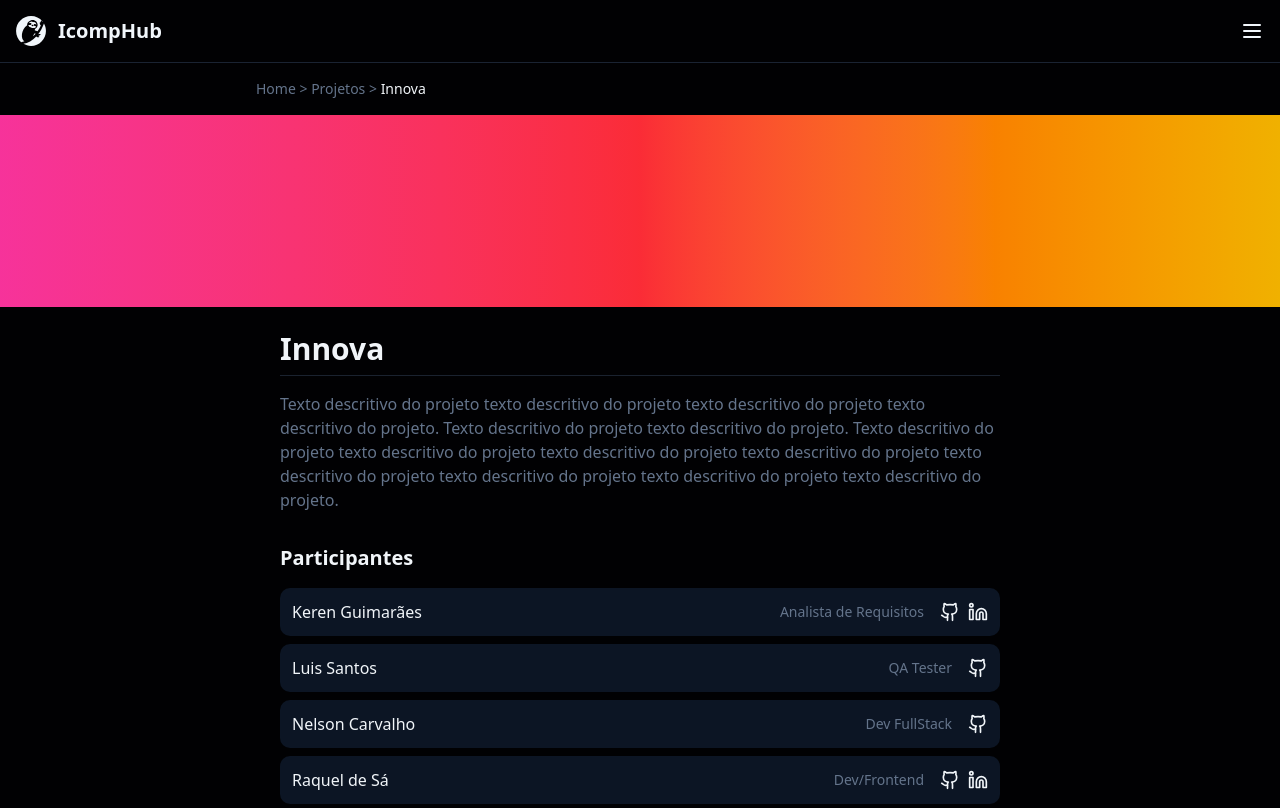
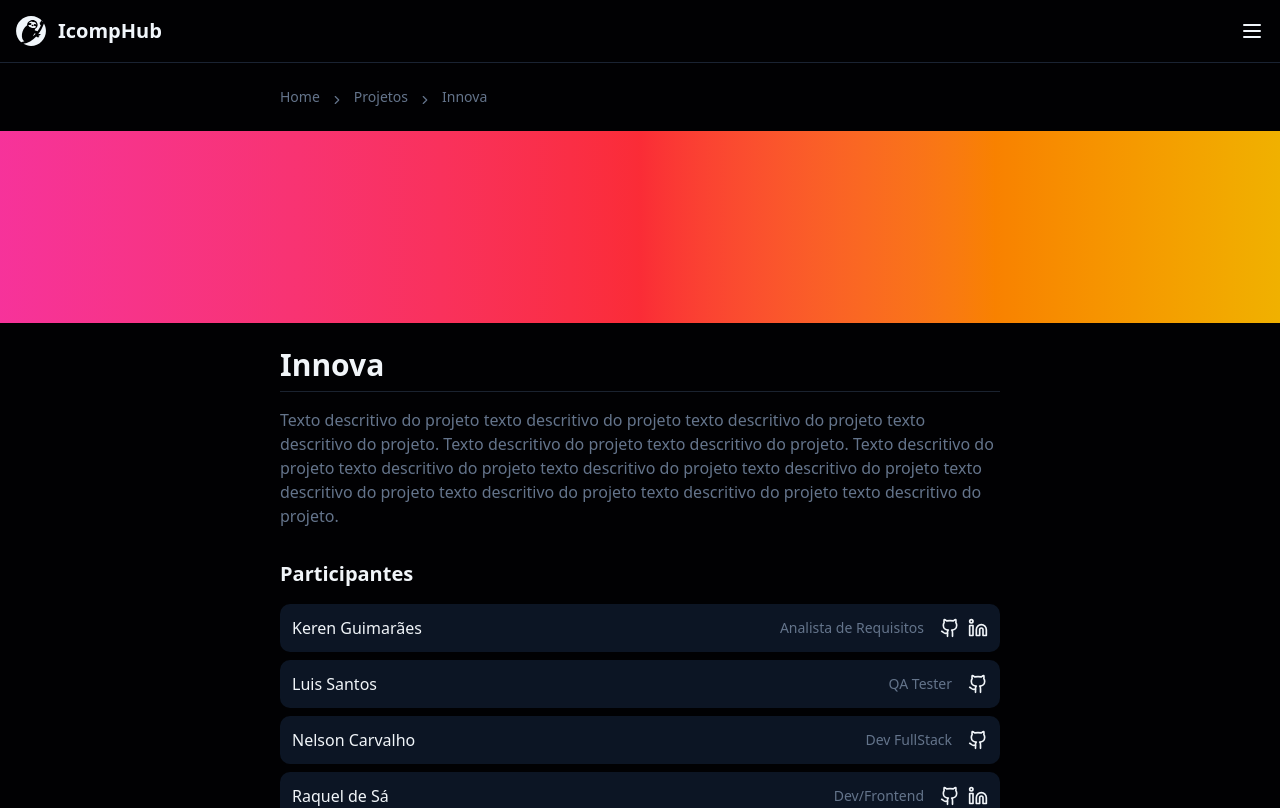
Before and after one commit to IcompHub/icomphub-web-app, a Next.js app: page /project/1 in a window 1280 px wide. Shown: the top 808 px of the page. Built offline with nearby package versions, Linux system fonts and the light colour scheme.

Commit message:
feat: add breadcrumb

```diff
--- a/app/project/[id]/page.tsx
+++ b/app/project/[id]/page.tsx
@@ -7,6 +7,7 @@ import {
   MoreHorizontal,
 } from "lucide-react";
 import { Footer } from "@/components/project/footer";
+import { ProjectBreadcrumb } from "@/components/project/project-breadcrumb";
 
 // Mock data for the project
 const projectData = {
@@ -51,8 +52,8 @@ export default function ProjectPage({ params }: { params: { id: string } }) {
 
   return (
     <div className="min-h-screen bg-[#010103] text-[#f1f5f9]">
-      {/* Breadcrumb */}
-      <div className="p-4 text-sm text-[#64748b]">
+      {/* Breadcrumb
+      <div className=" text-sm text-[#64748b]">
         <div className="max-w-3xl mx-auto">
           <Link href="/" className="hover:text-[#f1f5f9]">
             Home
@@ -64,7 +65,8 @@ export default function ProjectPage({ params }: { params: { id: string } }) {
           {" > "}
           <span className="text-[#f1f5f9]">{project.title}</span>
         </div>
-      </div>
+      </div> */}
+      <ProjectBreadcrumb title={project.title} />
 
       {/* Banner */}
       <div className={`h-48 bg-gradient-to-r ${project.gradient}`} />
--- /dev/null
+++ b/components/project/project-breadcrumb.tsx
@@ -0,0 +1,33 @@
+import {
+  Breadcrumb,
+  BreadcrumbItem,
+  BreadcrumbLink,
+  BreadcrumbList,
+  BreadcrumbSeparator,
+} from "@/components/ui/breadcrumb";
+
+interface BreadcrumbProps {
+  title: string;
+}
+
+export function ProjectBreadcrumb({ title }: BreadcrumbProps) {
+  return (
+    <Breadcrumb className="max-w-3xl p-6 mx-auto text-[#64748b] ">
+      <BreadcrumbList>
+        <BreadcrumbItem>
+          <BreadcrumbLink href="/">Home</BreadcrumbLink>
+        </BreadcrumbItem>
+
+        <BreadcrumbSeparator className="text-[#64748b]" />
+        <BreadcrumbItem>
+          <BreadcrumbLink href="/project">Projetos</BreadcrumbLink>
+        </BreadcrumbItem>
+        <BreadcrumbSeparator className="text-[#64748b]" />
+
+        <BreadcrumbItem>
+          <BreadcrumbLink href="/project">{title}</BreadcrumbLink>
+        </BreadcrumbItem>
+      </BreadcrumbList>
+    </Breadcrumb>
+  );
+}
--- /dev/null
+++ b/components/ui/breadcrumb.tsx
@@ -0,0 +1,112 @@
+import * as React from "react";
+import { Slot } from "@radix-ui/react-slot";
+import { ChevronRight, MoreHorizontal } from "lucide-react";
+
+import { cn } from "@/lib/utils";
+
+function Breadcrumb({ ...props }: React.ComponentProps<"nav">) {
+  return <nav aria-label="breadcrumb" data-slot="breadcrumb" {...props} />;
+}
+
+function BreadcrumbList({ className, ...props }: React.ComponentProps<"ol">) {
+  return (
+    <ol
+      data-slot="breadcrumb-list"
+      className={cn(
+        "text-muted-foreground flex flex-wrap items-end gap-1.5 text-sm break-words sm:gap-2.5",
+        className
+      )}
+      {...props}
+    />
+  );
+}
+
+function BreadcrumbItem({ className, ...props }: React.ComponentProps<"li">) {
+  return (
+    <li
+      data-slot="breadcrumb-item"
+      className={cn("inline-flex items-center gap-1.5", className)}
+      {...props}
+    />
+  );
+}
+
+function BreadcrumbLink({
+  asChild,
+  className,
+  ...props
+}: React.ComponentProps<"a"> & {
+  asChild?: boolean;
+}) {
+  const Comp = asChild ? Slot : "a";
+
+  return (
+    <Comp
+      data-slot="breadcrumb-link"
+      className={cn(
+        "transition-colors text-[#64748b] hover:text-[#f1f5f9]",
+        className
+      )}
+      {...props}
+    />
+  );
+}
+
+function BreadcrumbPage({ className, ...props }: React.ComponentProps<"span">) {
+  return (
+    <span
+      data-slot="breadcrumb-page"
+      role="link"
+      aria-disabled="true"
+      aria-current="page"
+      className={cn("text-foreground font-normal", className)}
+      {...props}
+    />
+  );
+}
+
+function BreadcrumbSeparator({
+  children,
+  className,
+  ...props
+}: React.ComponentProps<"li">) {
+  return (
+    <li
+      data-slot="breadcrumb-separator"
+      role="presentation"
+      aria-hidden="true"
+      className={cn("[&>svg]:size-3.5", className)}
+      {...props}
+    >
+      {children ?? <ChevronRight />}
+    </li>
+  );
+}
+
+function BreadcrumbEllipsis({
+  className,
+  ...props
+}: React.ComponentProps<"span">) {
+  return (
+    <span
+      data-slot="breadcrumb-ellipsis"
+      role="presentation"
+      aria-hidden="true"
+      className={cn("flex size-9 items-center justify-center", className)}
+      {...props}
+    >
+      <MoreHorizontal className="size-4" />
+      <span className="sr-only">More</span>
+    </span>
+  );
+}
+
+export {
+  Breadcrumb,
+  BreadcrumbList,
+  BreadcrumbItem,
+  BreadcrumbLink,
+  BreadcrumbPage,
+  BreadcrumbSeparator,
+  BreadcrumbEllipsis,
+};
```
